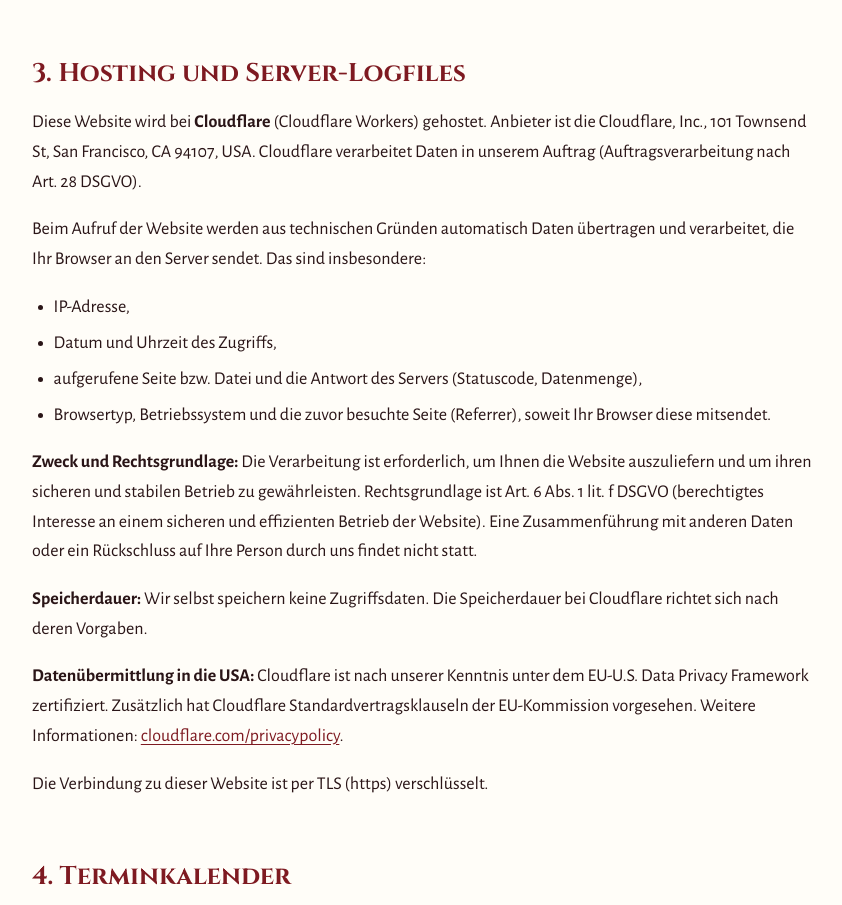
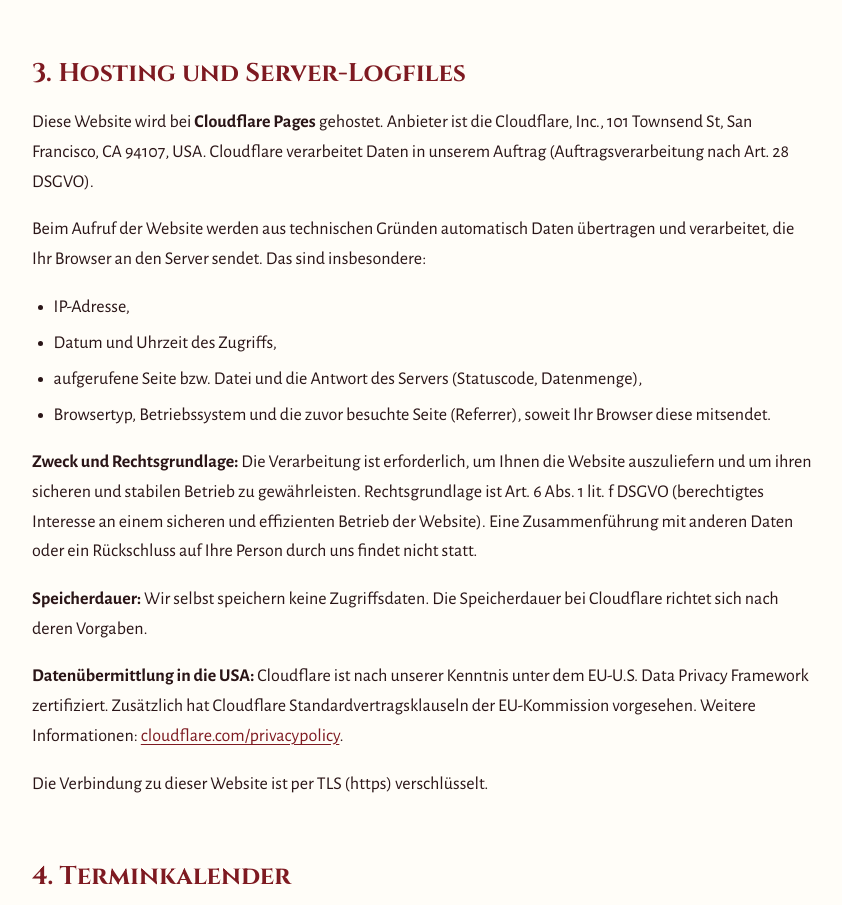
Before and after one commit to MCC-stack1/comeandsee-siegen, a plain HTML site: page de/datenschutz.html in a window 1280 px wide. Shown: the part 1045-1950 px from the top of the page, without its empty margins (218-1060 px from the left). Drawn offline with Linux system fonts and the light colour scheme.

Commit message:
Add files via upload

```diff
--- a/assets/app.js
+++ b/assets/app.js
@@ -509,7 +509,7 @@ const QR = (() => {
       '<div class="event-body"><h3>' + esc(e.title || T.evDefault) + '</h3>' + (meta.length ? '<div class="event-meta">' + meta.join('') + '</div>' : '') +
       (e.note ? '<p class="event-note">' + esc(e.note) + '</p>' : '') + '</div></article>';
   }
-  /* ---- Google Kalender: Termine kommen von /api/events (Funktion in worker/index.js), nie direkt von Google ---- */
+  /* ---- Google Kalender: Termine kommen von /api/events (Funktion in _worker.js), nie direkt von Google ---- */
   var TZ = 'Europe/Berlin';
   var cal = { state: 'idle', events: [] };
   function calCfg() {
--- a/de/datenschutz.html
+++ b/de/datenschutz.html
@@ -39,7 +39,7 @@
 </ul>
 
 <h2>3. Hosting und Server-Logfiles</h2>
-<p>Diese Website wird bei <strong>Cloudflare</strong> (Cloudflare Workers) gehostet. Anbieter ist die Cloudflare, Inc., 101 Townsend St, San Francisco, CA 94107, USA. Cloudflare verarbeitet Daten in unserem Auftrag (Auftragsverarbeitung nach Art. 28 DSGVO).</p>
+<p>Diese Website wird bei <strong>Cloudflare Pages</strong> gehostet. Anbieter ist die Cloudflare, Inc., 101 Townsend St, San Francisco, CA 94107, USA. Cloudflare verarbeitet Daten in unserem Auftrag (Auftragsverarbeitung nach Art. 28 DSGVO).</p>
 <p>Beim Aufruf der Website werden aus technischen Gründen automatisch Daten übertragen und verarbeitet, die Ihr Browser an den Server sendet. Das sind insbesondere:</p>
 <ul>
   <li>IP-Adresse,</li>
```
Also changed, not shown: en/privacy-policy.html (+1 -1 lines), 1 other file.
